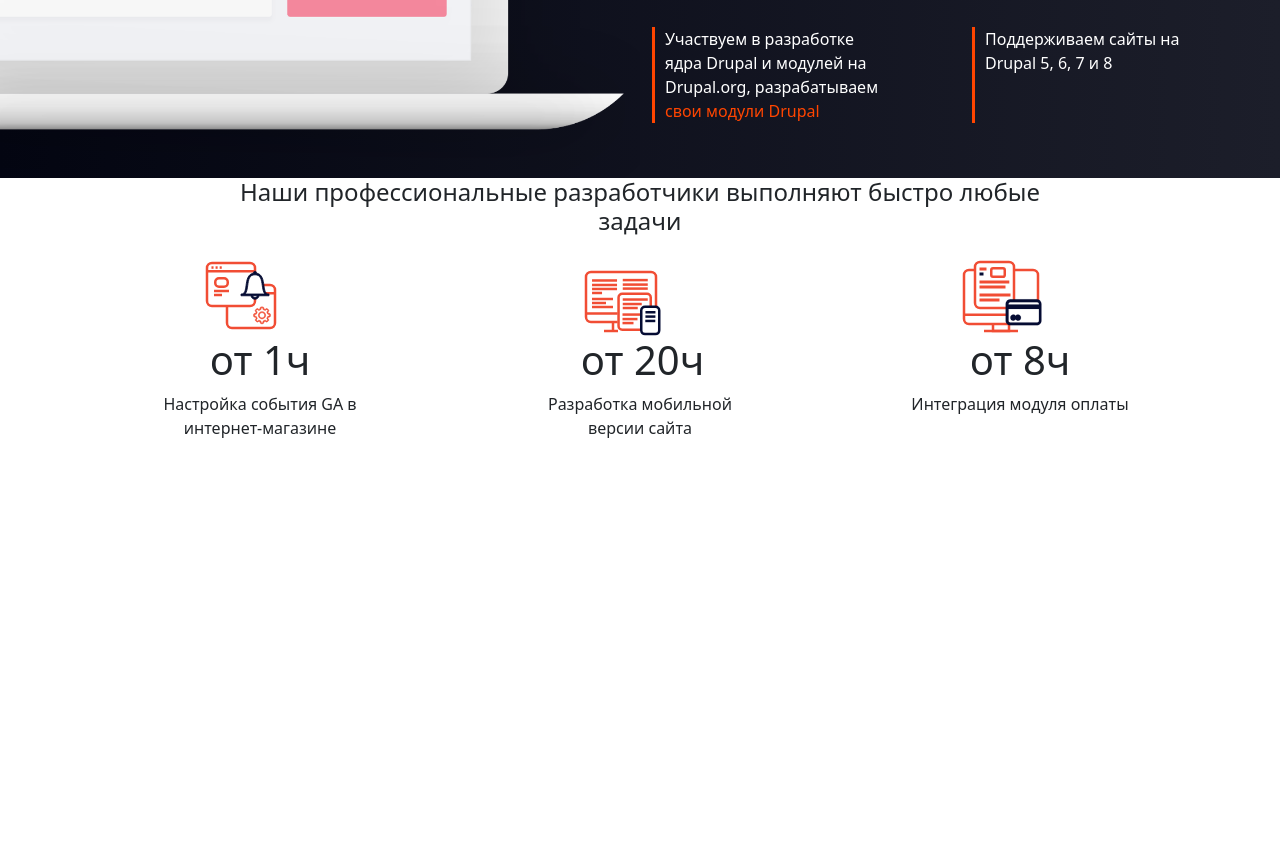
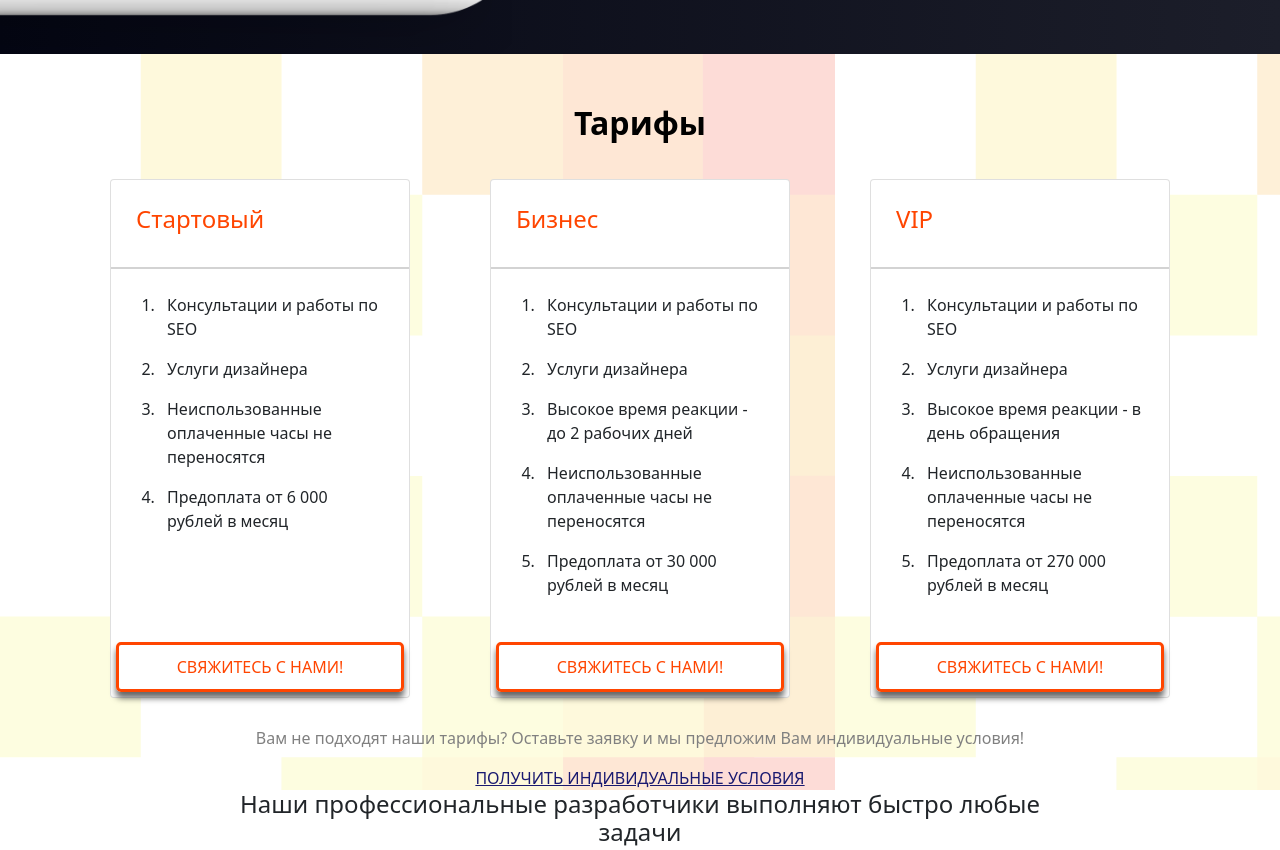
Before and after one commit to DarkSteelD/BigSite, a plain HTML site: page index.html in a window 1280 px wide. Shown: the part 2748-3598 px from the top of the page. Before the commit the page ends 3258 px from the top, so only its background shows below. Drawn offline with nearby package versions, Linux system fonts and the light colour scheme.

Commit message:
it is ready

```diff
--- a/index.html
+++ b/index.html
@@ -10,7 +10,7 @@
 		<!-- Настройка viewport -->
 		<meta name="viewport" content="width=device-width, initial-scale=1">
 		<title>...</title>
-
+		<link rel="stylesheet" href="https://maxcdn.bootstrapcdn.com/font-awesome/4.5.0/css/font-awesome.min.css">
 		<script src="https://code.jquery.com/jquery-3.2.1.slim.min.js" integrity="sha384-KJ3o2DKtIkvYIK3UENzmM7KCkRr/rE9/Qpg6aAZGJwFDMVNA/GpGFF93hXpG5KkN" crossorigin="anonymous"></script>
 		<script src="https://cdn.jsdelivr.net/npm/popper.js@1.12.9/dist/umd/popper.min.js" integrity="sha384-ApNbgh9B+Y1QKtv3Rn7W3mgPxhU9K/ScQsAP7hUibX39j7fakFPskvXusvfa0b4Q" crossorigin="anonymous"></script>
 		<script src="https://cdn.jsdelivr.net/npm/bootstrap@4.0.0/dist/js/bootstrap.min.js" integrity="sha384-JZR6Spejh4U02d8jOt6vLEHfe/JQGiRRSQQxSfFWpi1MquVdAyjUar5+76PVCmYl" crossorigin="anonymous"></script>
@@ -192,7 +192,7 @@
 					<div class = "container">
 						<div class = "row ">
 							<div class = "col-lg-3 col-md-3 col-sm-12 p-1 m-0">
-								<div class="card">
+								<div class="card" id = "caaard1">
 
 									<div class="card-body">
 										<p>01.</p>
@@ -203,7 +203,7 @@
 								</div>
 							</div>
 							<div class = "col-lg-3 col-md-3 col-sm-12 p-1 m-0">
-								<div class="card">
+								<div class="card" id = "caaard1">
 
 									<div class="card-body">
 										<p>02.</p>
@@ -214,7 +214,7 @@
 								</div>
 							</div>
 							<div class = "col-lg-3 col-md-3 col-sm-12 p-1 m-0">
-								<div class="card">
+								<div class="card" id = "caaard1">
 
 									<div class="card-body">
 										<p>03.</p>
@@ -225,7 +225,7 @@
 								</div>
 							</div>
 							<div class = "col-lg-3 col-md-3 col-sm-12 p-1 m-0">
-								<div class="card">
+								<div class="card" id = "caaard1">
 
 									<div class="card-body">
 										<p>04.</p>
@@ -236,7 +236,7 @@
 								</div>
 							</div>
 							<div class = "col-lg-3 col-md-3 col-sm-12 p-1 m-0">
-								<div class="card" >
+								<div class="card" id = "caaard1">
 
 									<div class="card-body">
 										<p>05.</p>
@@ -247,7 +247,7 @@
 								</div>
 							</div>
 							<div class = "col-lg-3 col-md-3 col-sm-12 p-1 m-0">
-								<div class="card" >
+								<div class="card" id = "caaard1">
 
 									<div class="card-body">
 										<p>06.</p>
@@ -258,7 +258,7 @@
 								</div>
 							</div>
 							<div class = "col-lg-3 col-md-3 col-sm-12 p-1 m-0">
-								<div class="card" >
+								<div class="card" id = "caaard1">
 
 									<div class="card-body">
 										<p>07.</p>
@@ -269,7 +269,7 @@
 								</div>
 							</div>
 							<div class = "col-lg-3 col-md-3 col-sm-12 p-1 m-0">
-								<div class="card" >
+								<div class="card" id = "caaard1">
 
 									<div class="card-body">
 										<p>08.</p>
@@ -287,24 +287,90 @@
 	<div class = "block2">
 		<img src = "img/laptop.png" class = "laptop">
 		<div class = "container">
-			<div class = "row" style="position: relative; top: 25%; margin-top:20vw;">
+			<div class = "row" style="position: relative; top: 15%; margin-top:20vw;">
 				<div class = "col-12" >
-					<h1>Экспертиза в Drupal, опыт 14 лет!</h1>
+					<h1 style="margin-top: 20px ;">Экспертиза в Drupal, опыт 14 лет!</h1>
 				</div>
-				<div class = "col-lg-6 col-md-6 col-12 pt-4 mb-4 " style = "display: flex; align-content: stretch;">
+				<div class = "col-lg-6 col-12 pt-4 mb-4 " style = "display: flex; align-content: stretch;">
 					<div class = "sots">Только системный подход -<br> контроль версий,<br> резервирование и тестирование!</div>
 				</div>
-				<div class = "col-lg-6 col-md-6 col-12 pt-4 mb-4 " style = "display: flex; align-content: stretch;">
+				<div class = "col-lg-6  col-12 pt-4 mb-4 " style = "display: flex; align-content: stretch;">
 					<div class = "sots">Только Drupal сайты, не<br> берем на поддержку сайты<br> других CMS!</div>
 				</div>
-				<div class = "col-lg-6 col-md-6 col-12 pt-4 mb-4 " style = "display: flex; align-content: stretch;">
+				<div class = "col-lg-6  col-12 pt-4 mb-4 " style = "display: flex; align-content: stretch;">
 					<div class = "sots">Участвуем в разработке<br> ядра Drupal и модулей на<br> Drupal.org, разрабатываем<br> <div class = "orange">свои модули Drupal</div></div>
 				</div>
-				<div class = "col-lg-6 col-md-6 col-12 pt-4 mb-4 " style = "display: flex; align-content: stretch;">
+				<div class = "col-lg-6 col-12 pt-4 mb-4 " style = "display: flex; align-content: stretch;">
 					<div class = "sots">Поддерживаем сайты на<br> Drupal 5, 6, 7 и 8 </div>
 				</div>
 			</div>
 		</div>
+	</div>
+	<div class = "block3">
+		<h2 class = "block3title">Тарифы</h2>
+		<div class = "container">
+			<div class = "row">
+				<div class = "col-lg-4 col-md-4 col-12" style = "display: flex; align-content: stretch;">
+					<div class="card" id = "caaard">
+						<div class = "card2head">
+							<h4>Стартовый</h4>
+						</div>
+						<div class="card-body">
+							<div class = "nameadvantage">
+								<ol>
+					                <li>Консультации и работы по SEO</li>
+					                <li>Услуги дизайнера</li>
+					                <li>Неиспользованные оплаченные часы не переносятся</li>
+					                <li>Предоплата от 6 000 рублей в месяц</li>
+					            </ol>
+							</div>
+						</div>
+						<button class = "cardbutton"> СВЯЖИТЕСЬ С НАМИ!</button>
+					</div>
+				</div>
+				<div class = "col-lg-4 col-md-4 col-12" style = "display: flex; align-content: stretch;">
+					<div class="card" id = "caaard">
+						<div class = "card2head">
+							<h4>Бизнес</h4>
+						</div>
+						<div class="card-body">
+							<div class = "nameadvantage">
+								<ol>
+					                <li>Консультации и работы по SEO</li>
+					                <li>Услуги дизайнера</li>
+					                <li>Высокое время реакции - до 2 рабочих дней</li>
+					                <li>Неиспользованные оплаченные часы не переносятся</li>
+					                <li>Предоплата от 30 000 рублей в месяц</li>
+					            </ol>
+							</div>
+						</div>
+						<button class = "cardbutton"> СВЯЖИТЕСЬ С НАМИ!</button>
+					</div>
+				</div>
+				<div class = "col-lg-4 col-md-4 col-12" style = "display: flex; align-content: stretch;">
+					<div class="card" id = "caaard">
+						<div class = "card2head">
+							<h4>VIP</h4>
+						</div>
+						<div class="card-body" style = "display: flex; align-content: stretch;">
+							<div class = "nameadvantage">
+								<ol>
+					                <li>Консультации и работы по SEO</li>
+					                <li>Услуги дизайнера</li>
+					                <li>Высокое время реакции - в день обращения</li>
+					                <li>Неиспользованные оплаченные часы не переносятся</li>
+					                <li>Предоплата от 270 000 рублей в месяц</li>
+					            </ol>
+							</div>
+						</div>
+						<button class = "cardbutton"> СВЯЖИТЕСЬ С НАМИ!</button>
+					</div>
+				</div>
+
+			</div>
+		</div>
+		<p class = "dop">Вам не подходят наши тарифы? Оставьте заявку и мы предложим Вам индивидуальные уcловия!</p>
+		<a href = "#" class = "ssilka">ПОЛУЧИТЬ ИНДИВИДУАЛЬНЫЕ УСЛОВИЯ</a>
 	</div>
 
 
--- a/style.css
+++ b/style.css
@@ -30,12 +30,7 @@
 
 
 }
-.card{
 
-    max-width: 100%;
-    height: 15rem;
-    overflow: hidden;
-}
 
 .block2{
     color: #fff;
@@ -233,7 +228,71 @@ width: auto;
     bottom:100%;
 }
 
+.block3{
+   background-image: url("img/D-background-opacity.svg");
+}
+.block3 h3{
+    text-align: center;
+}
 
+.cardbutton{
+
+    text-align: center;
+    border-radius: 5px;
+    cursor: pointer;
+    border: 3px solid #FF4500;
+    background-color: transparent;
+    height: 50px;
+    margin: 5px;
+    color: #FF4500;
+    font-size: 1em;
+    box-shadow: 0 6px 6px rgba(0, 0, 0, 0.6);
+
+}
+.cardbutton:hover {
+    background-color:#FF4500;
+    color: #fff;
+    transition: 0.7s;
+}
+#caaard1{
+    max-width: 100%;
+    overflow: hidden;
+}
+#caaard{
+    margin: 28px;
+    width: 25rem;
+    height: auto;
+}
+.card2head{
+    width: 100%;
+    border-bottom: 2px solid;
+    border-color: lightgray;
+    font-weight: bold;
+    color: #FF4500;
+    text-align: left;
+    padding: 25px;
+}
+ol li{
+    padding: 8px;
+}
+.block3title{
+    text-align: center;
+    font-weight: bold;
+    color: #000;
+    padding-top: 50px;
+}
+#caaard:hover{
+    transform: scale(1.2);
+    transition: 0.7s;
+}
+.dop{
+    color: gray;
+    text-align: center;
+}
+.ssilka{
+    color: #191970;
+    display: block;  text-align:center;
+}
 @media (min-width: 768px) {
     .video-container {
     height: auto;
@@ -271,7 +330,7 @@ width: auto;
 
 
     }
-    .card{
+    #caaard1{
         width: 18rem;
         height: 22rem;
     }
@@ -299,7 +358,7 @@ width: auto;
         margin-top: -20vw;
     }
     .laptop{
-        width : 50%;
+        width : 40%;
         margin-top: 20vw;
     }
 
```
Also changed, not shown: img/D-background-opacity.svg (added).
